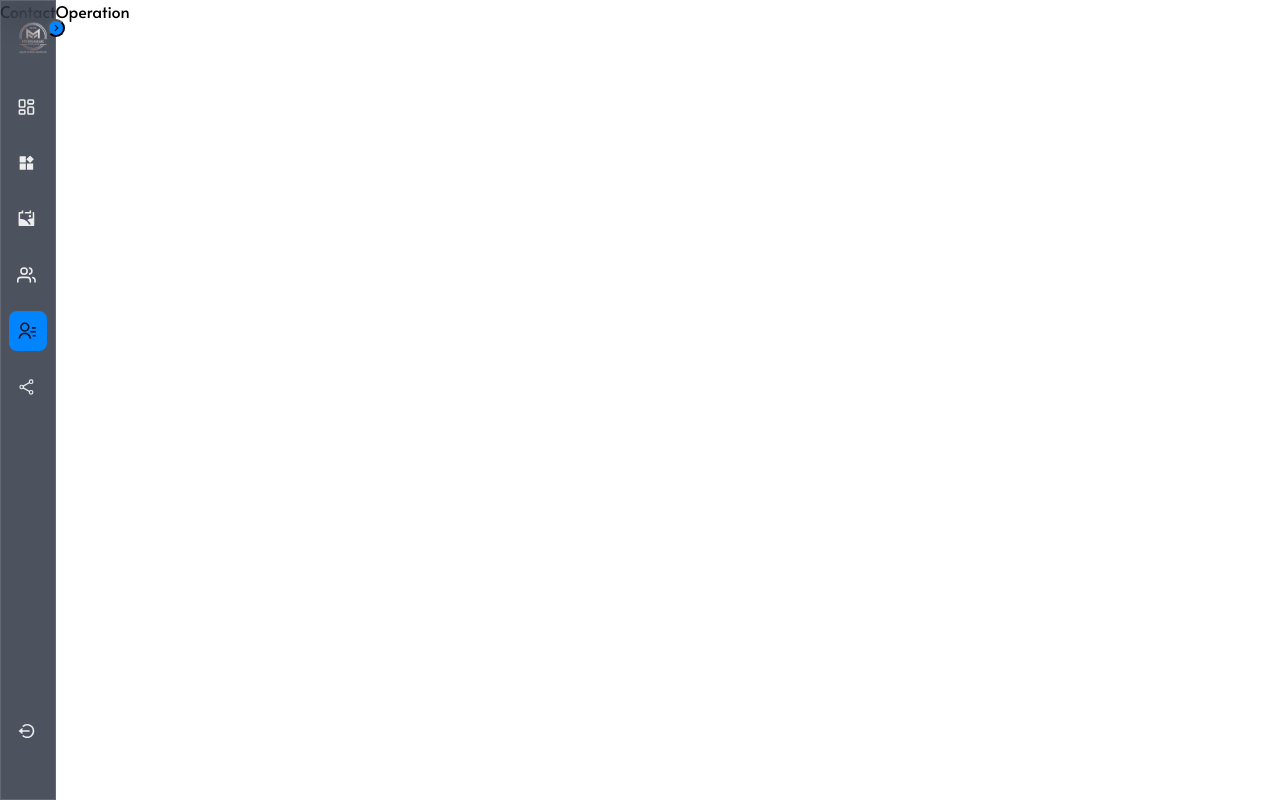
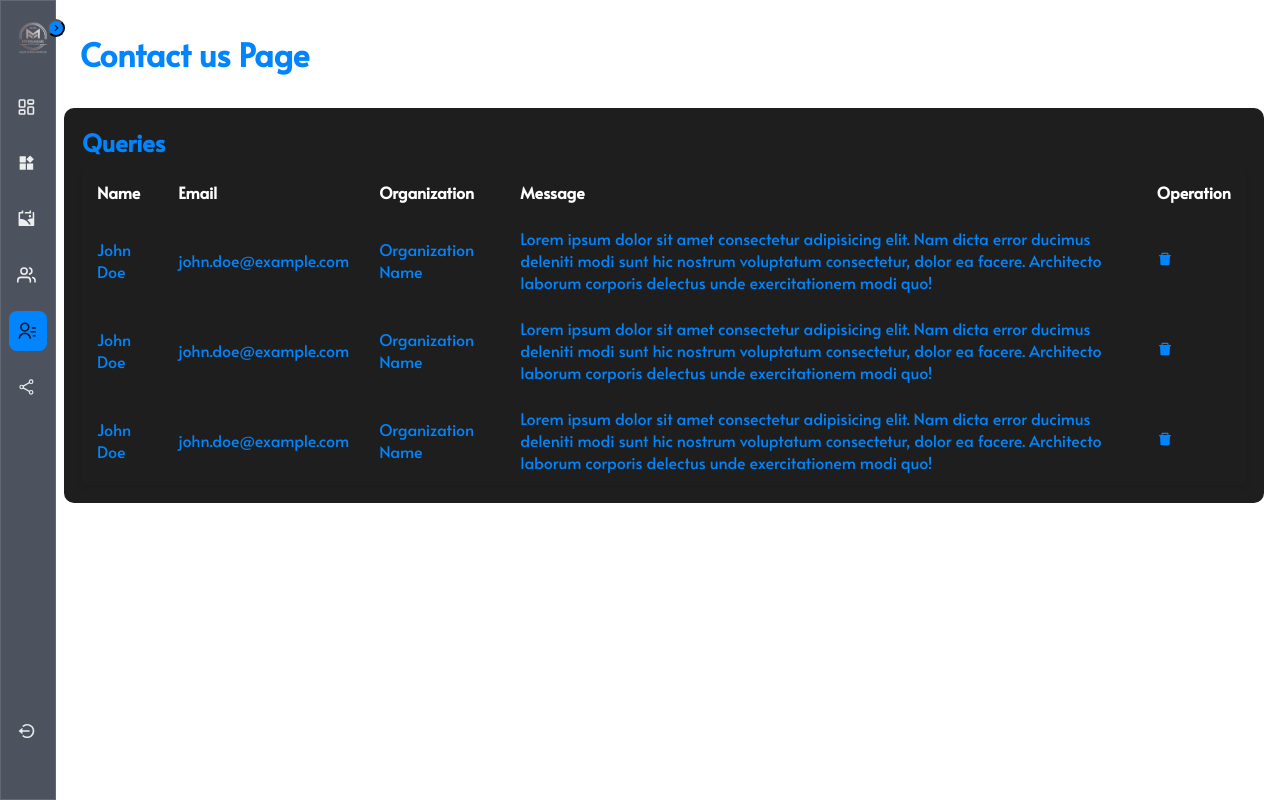
Before and after one commit to adityasharma0131/M.K-Hydraulics, a React (Vite) app in the folder client/: page /contact-operation in a window 1280 px wide. Built offline with nearby package versions, Linux system fonts and the light colour scheme.

Commit message:
ContactOperation completed

```diff
--- a/client/src/pages/ContactOperation.jsx
+++ b/client/src/pages/ContactOperation.jsx
@@ -1,9 +1,69 @@
-import React from 'react'
+import React from "react";
+import { MdEditNote } from "react-icons/md";
+import { AiFillDelete } from "react-icons/ai";
 
 const ContactOperation = () => {
+  const adminUsers = [
+    {
+      id: 1,
+      name: "John Doe",
+      email: "john.doe@example.com",
+      organization: "Organization Name",
+      message:
+        "Lorem ipsum dolor sit amet consectetur adipisicing elit. Nam dicta error ducimus deleniti modi sunt hic nostrum voluptatum consectetur, dolor ea facere. Architecto laborum corporis delectus unde exercitationem modi quo!",
+    },
+    {
+      id: 1,
+      name: "John Doe",
+      email: "john.doe@example.com",
+      organization: "Organization Name",
+      message:
+        "Lorem ipsum dolor sit amet consectetur adipisicing elit. Nam dicta error ducimus deleniti modi sunt hic nostrum voluptatum consectetur, dolor ea facere. Architecto laborum corporis delectus unde exercitationem modi quo!",
+    },
+    {
+      id: 1,
+      name: "John Doe",
+      email: "john.doe@example.com",
+      organization: "Organization Name",
+      message:
+        "Lorem ipsum dolor sit amet consectetur adipisicing elit. Nam dicta error ducimus deleniti modi sunt hic nostrum voluptatum consectetur, dolor ea facere. Architecto laborum corporis delectus unde exercitationem modi quo!",
+    },
+  ];
   return (
-    <div>ContactOperation</div>
-  )
-}
+    <>
+      <div className="dashboard-name">
+        <h1>Contact us Page</h1>
+      </div>
+      <div className="admin-users">
+        <h1 className="heading">Queries</h1>
+        <table className="modern-table">
+          <thead>
+            <tr>
+              <th>Name</th>
+              <th>Email</th>
+              <th>Organization</th>
+              <th>Message</th>
+              <th>Operation</th>
+            </tr>
+          </thead>
+          <tbody>
+            {adminUsers.map((user) => (
+              <tr key={user.id}>
+                <td>{user.name}</td>
+                <td>{user.email}</td>
+                <td>{user.organization}</td>
+                <td>{user.message}</td>
+                <td>
+                  {" "}
+                  <AiFillDelete />
+                </td>
+              </tr>
+            ))}
+          </tbody>
+        </table>
+      </div>
+    </>
+  );
+};
 
-export default ContactOperation
+export default ContactOperation;
```
